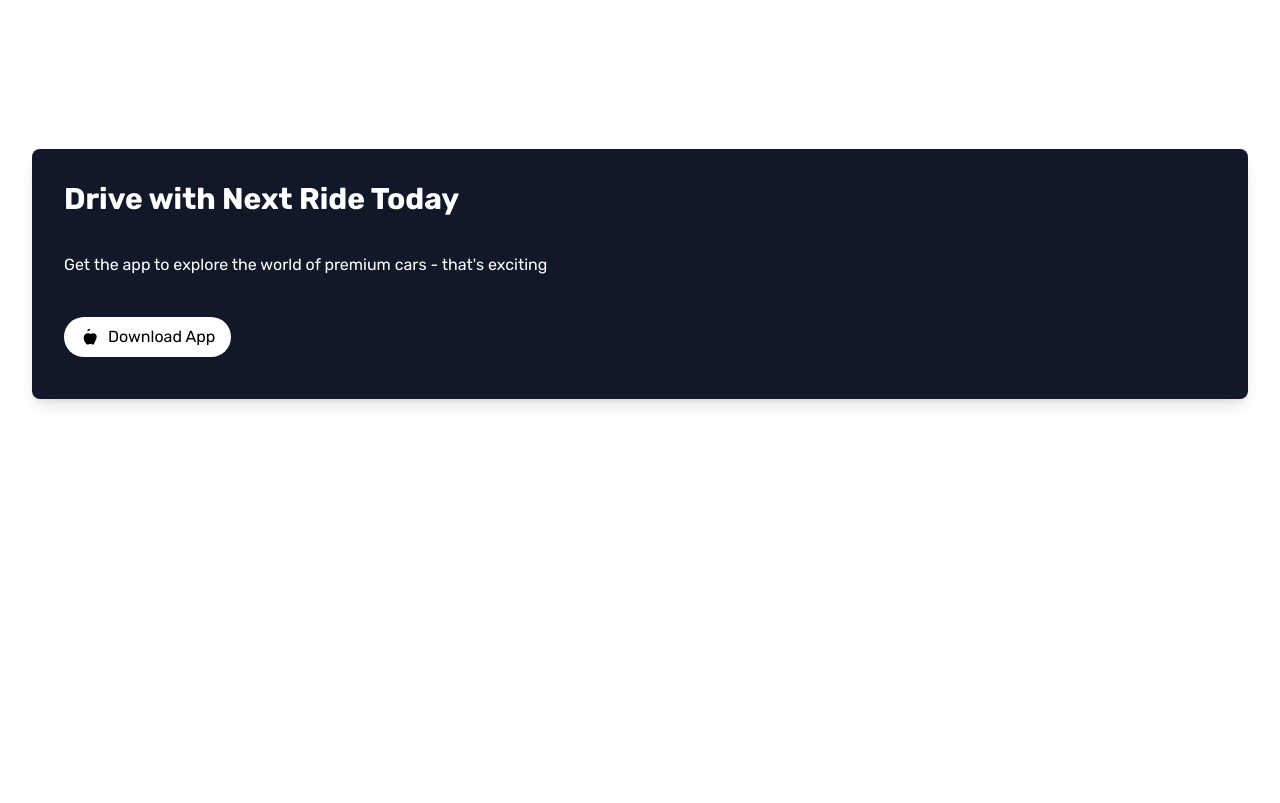
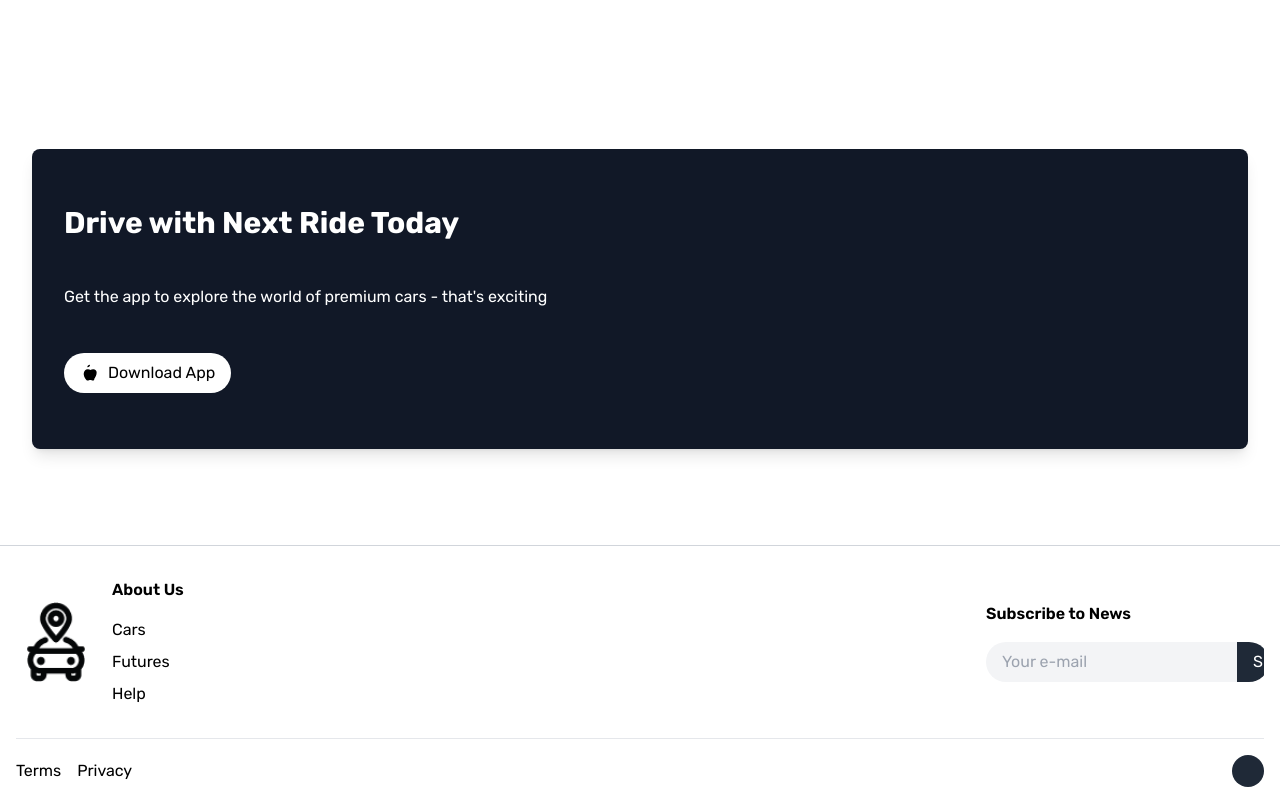
Before and after one commit to joshuachuaaa/Car-Rental-Page, a Next.js app: page / in a window 1280 px wide. Shown: the part 2120-2923 px from the top of the page. Before the commit the page ends 2543 px from the top, so only its background shows below. Built offline with nearby package versions, Linux system fonts and the light colour scheme; a web font is replaced by a local one.

Commit message:
Adjusted features and margins

```diff
--- a/app/page.tsx
+++ b/app/page.tsx
@@ -2,6 +2,7 @@ import KeyFeatures from "@/components/features";
 import Hero from "@/components/Hero";
 import PhoneApp from "@/components/PhoneApp";
 import DriveNow from "@/components/DriveNow";
+import Footer from "@/components/Footer";
 
 import Image from "next/image";
 
@@ -12,6 +13,7 @@ export default function Home() {
       <PhoneApp/>
       <KeyFeatures/>
       <DriveNow/>
+      <Footer/>
     </main>
   );
 }
--- a/components/DriveNow.tsx
+++ b/components/DriveNow.tsx
@@ -2,10 +2,10 @@ import React from 'react'
 
 const DriveNow = () => {
   return (
-    <div className='w-full px-8 max-w-[1300px]'>
-        <div className="bg-gray-900 text-white p-8 rounded-lg shadow-lg w-full max-w-[1300px] mx-auto my-6 lg:h-[250px]">
-        <h1 className="text-3xl font-bold mb-4 lg:mb-9">Drive with Next Ride Today</h1>
-        <p className="mb-6 lg:mb-10">Get the app to explore the world of premium cars - that's exciting</p>
+    <div className='w-full px-8 max-w-[1300px] lg:mb-10'>
+        <div className="bg-gray-900 text-white p-8 rounded-lg shadow-lg w-full max-w-[1300px] mx-auto my-6 lg:h-[300px] lg:pt-14 mb-14">
+        <h1 className="text-3xl font-bold mb-4 lg:mb-11">Drive with Next Ride Today</h1>
+        <p className="mb-6 lg:mb-11">Get the app to explore the world of premium cars - that's exciting</p>
         <button className="bg-white text-black py-2 px-4 rounded-full flex items-center">
             <svg className="w-5 h-5 mr-2" viewBox="0 0 24 24" fill="currentColor">
             <path d="M17.05 20.28c-.98.95-2.05.88-3.08.41-1.07-.48-2.09-.48-3.19 0-1.34.63-2.29.44-3.16-.41C2.86 15.53 3.65 7.8 9.24 7.5c1.46-.06 2.54.47 3.36.99.8-.52 1.93-1.05 3.38-.99 2.38.13 4.07 1.73 4.02 4.08-.06 3.12-2.17 6.26-2.95 7.7zM11.99 2c.22 1.85-1.39 3.31-3.17 3.06C8.6 3.31 10.13 2 11.99 2z"/>
--- /dev/null
+++ b/components/Footer.tsx
@@ -0,0 +1,47 @@
+import Image from "next/image";
+
+const Footer = () => {
+  return (
+    <footer className="w-full max-w-[1300px] mx-auto px-4 border-t border-gray-300">
+      <div className="flex flex-col md:flex-row justify-between items-start md:items-center py-8">
+        <div className="flex flex-row items-start md:items-center space-x-4 w-full">
+          <div className="w-20 h-20 relative">
+            <Image src="/car-icon-black.png" layout="fill" objectFit="contain" alt="Car Icon"/>
+          </div>
+          <div className="space-y-4 mb-8 md:mb-0">
+            <h3 className="font-semibold">About Us</h3>
+            <ul className="space-y-2">
+              <li>Cars</li>
+              <li>Futures</li>
+              <li>Help</li>
+            </ul>
+          </div>
+        </div>
+
+        <div className="space-y-4">
+          <h3 className="font-semibold">Subscribe to News</h3>
+          <div className="flex">
+            <input
+              type="email"
+              placeholder="Your e-mail"
+              className="bg-gray-100 px-4 py-2 rounded-l-full"
+            />
+            <button className="bg-gray-800 text-white px-4 py-2 rounded-r-full">
+              Subscribe
+            </button>
+          </div>
+        </div>
+      </div>
+
+      <div className="flex justify-between items-center py-4 border-t border-gray-200">
+        <div className="space-x-4">
+          <span>Terms</span>
+          <span>Privacy</span>
+        </div>
+        <div className="w-8 h-8 bg-gray-800 rounded-full"></div>
+      </div>
+    </footer>
+  );
+};
+
+export default Footer;
```
